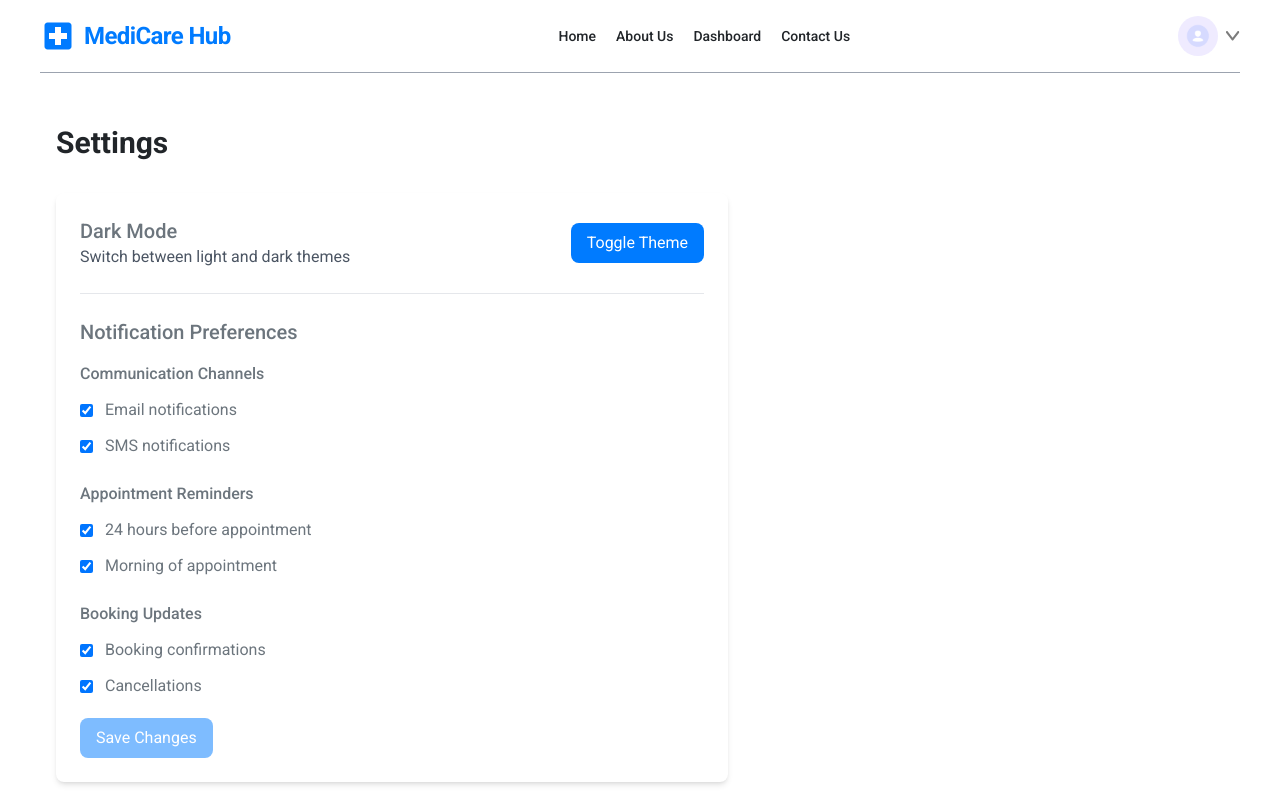
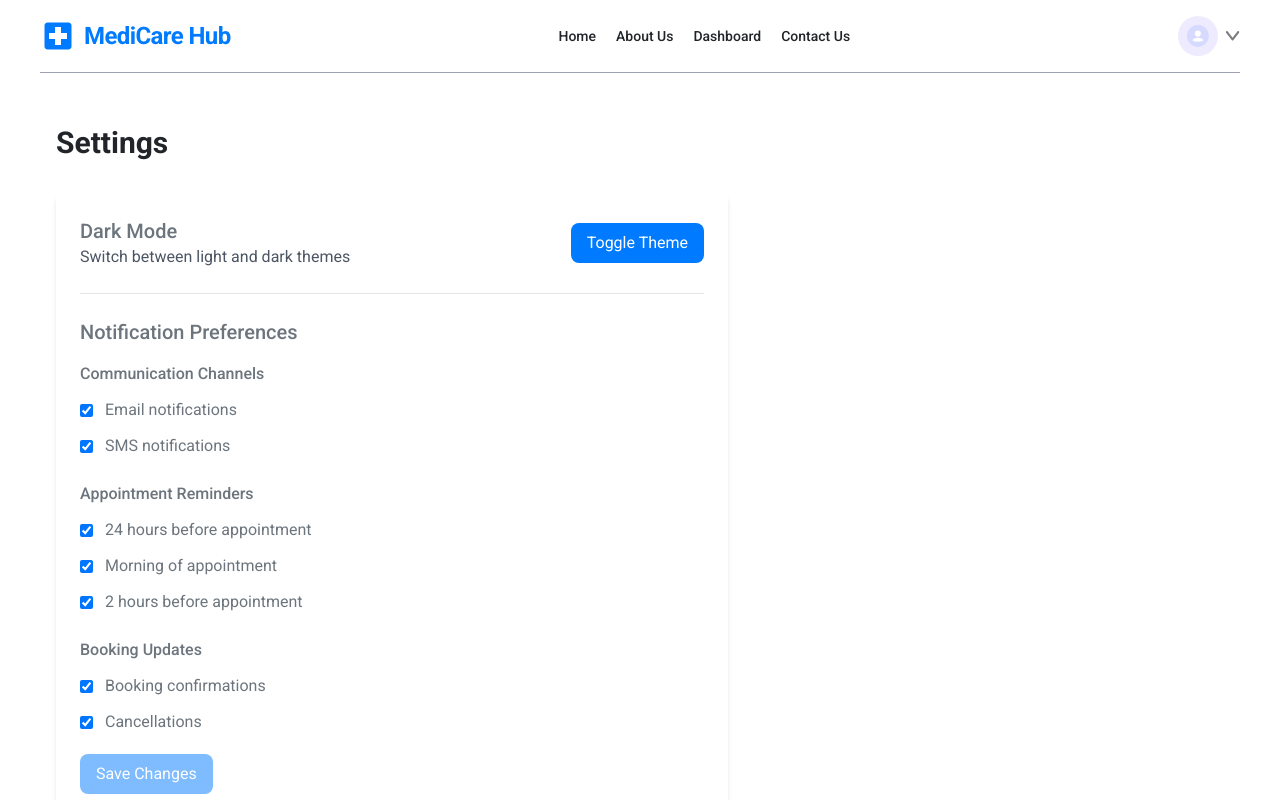
Before and after one commit to briansimiyuj/doctor-appointment-app, a React (Vite) app: page /settings in a window 1280 px wide. Shown: the top 800 px of the page. Built offline with nearby package versions, Linux system fonts and the light colour scheme; no server answers; the database is empty; sample sign-in values are in the browser's storage; a web font is replaced by a local one.

Commit message:
feat(notification-settings): Update appointment reminders checkboxes for days and hours before appointments

```diff
--- a/src/components/settings/NotificationSettings.tsx
+++ b/src/components/settings/NotificationSettings.tsx
@@ -64,7 +64,7 @@ const NotificationSettings: React.FC = () =>{
 
                         <input
                             type="checkbox"
-                            name="appointmentReminders.dayBefore"
+                            name="appointmentReminders.daysBefore"
                             className="form-checkbox"
                             checked={notificationSettings.appointmentReminders.daysBefore}
                             onChange={handleNotificationUpdate}
@@ -85,6 +85,20 @@ const NotificationSettings: React.FC = () =>{
                         />
 
                         <span>Morning of appointment</span>
+
+                    </label>
+
+                    <label className="flex items-center space-x-3">
+
+                        <input
+                            type="checkbox"
+                            name="appointmentReminders.hoursBefore"
+                            className="form-checkbox"
+                            checked={notificationSettings.appointmentReminders.hoursBefore}
+                            onChange={handleNotificationUpdate}
+                        />
+
+                        <span>2 hours before appointment</span>
 
                     </label>
 
```
